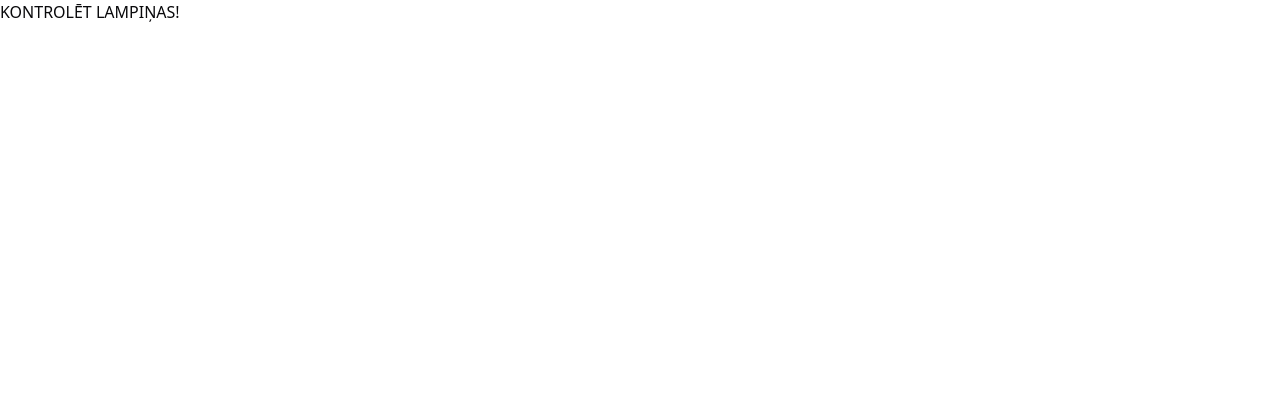
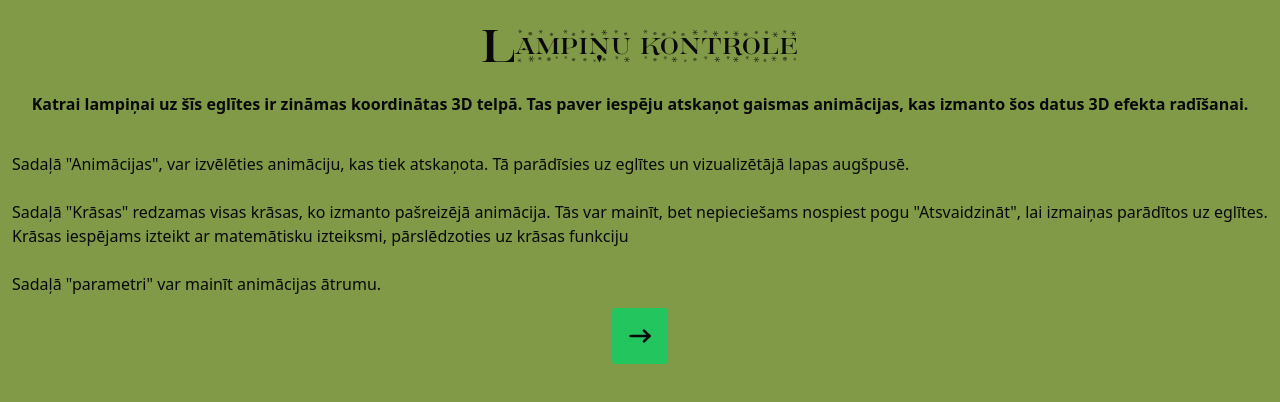
Before and after one commit to MarcisAn/3D-xmaslights-v3, a SvelteKit app in the folder web/: page / in a window 1280 px wide. Shown: the top 402 px of the page. Built offline with nearby package versions, Linux system fonts and the light colour scheme.

Commit message:
add intro page

```diff
--- a/web/src/components/colorbox.svelte
+++ b/web/src/components/colorbox.svelte
@@ -129,7 +129,8 @@
         katra izteiksme nosaka krāsas toni, piesātinājumu un spilgtumu. Šīs
         izteiksmes tiek izpildītas katrai lampiņai, katrā animācijas kadrā.
       </p>
-      Pieejami šādi argumenti(mainīgie):
+      <br>
+      Pieejami argumenti:
       <ul>
         <li>
           <strong>x</strong> - lampiņas x koordināta [0;100]
@@ -137,6 +138,7 @@
         <li><strong>y</strong> - lampiņas y koordināta [0;100]</li>
         <li><strong>z</strong> - lampiņas z koordināta [0;100]</li>
       </ul>
+      <br>
       Matemātiskas darbības:
       <ul>
         <li><strong>+</strong> - saskaitīšana</li>
@@ -148,6 +150,7 @@
     </div>
     {#if is_hsv}
       <button on:click={() => (is_hsv = false)}>Pārslēgties RGB sistēmu</button>
+      <br>
       <label>
         H
         <input type="text" bind:value={hsv_fn.h} />
@@ -164,6 +167,7 @@
       <button on:click={() => (is_hsv = true)}
         >Pārslēgties uz HSV sistēmu</button
       >
+      <br>
       <label>
         R
         <input type="text" bind:value={rgb_fn.r} />
--- a/web/src/routes/+page.svelte
+++ b/web/src/routes/+page.svelte
@@ -1 +1,18 @@
-<a href="/control">KONTROLĒT LAMPIŅAS!</a>
+<script>
+    import "../styles/main.scss"
+</script>
+
+<h1 class="m-4">Lampiņu kontrole</h1>
+<h2 class="font-bold text-center">Katrai lampiņai uz šīs eglītes ir zināmas koordinātas 3D telpā. Tas paver iespēju atskaņot gaismas animācijas, kas izmanto šos datus 3D efekta radīšanai.</h2>
+<br>
+<ul class="m-3">
+    <li>Sadaļā "Animācijas", var izvēlēties animāciju, kas tiek atskaņota. Tā parādīsies uz eglītes un vizualizētājā lapas augšpusē.</li>
+    <br>
+    <li>Sadaļā "Krāsas" redzamas visas krāsas, ko izmanto pašreizējā animācija. Tās var mainīt, bet nepieciešams nospiest pogu "Atsvaidzināt", lai izmaiņas parādītos uz eglītes. Krāsas iespējams izteikt ar matemātisku izteiksmi, pārslēdzoties uz krāsas funkciju</li>
+    <br>
+    <li>Sadaļā "parametri" var mainīt animācijas ātrumu.</li>
+</ul>
+
+<div class="flex">
+    <a class="p-3 bg-green-500 rounded m-auto" href="/control"><svg class="h-8 w-8 "  width="24" height="24" viewBox="0 0 24 24" stroke-width="2" stroke="currentColor" fill="none" stroke-linecap="round" stroke-linejoin="round">  <path stroke="none" d="M0 0h24v24H0z"/>  <line x1="5" y1="12" x2="19" y2="12" />  <line x1="15" y1="16" x2="19" y2="12" />  <line x1="15" y1="8" x2="19" y2="12" /></svg></a>
+</div>
--- a/web/src/routes/control/+page.svelte
+++ b/web/src/routes/control/+page.svelte
@@ -98,7 +98,7 @@
     <h2 class="text-center">Ātrums</h2>
     <div class="flex flex-col w-48 m-auto">
       <input type="number" bind:value={selection.speed}>
-      <Button on:click={update_on_server}>Atjaunināt</Button>
+      <Button on:click={update_on_server}>Atsvaidzināt</Button>
     </div>
 
 
```
